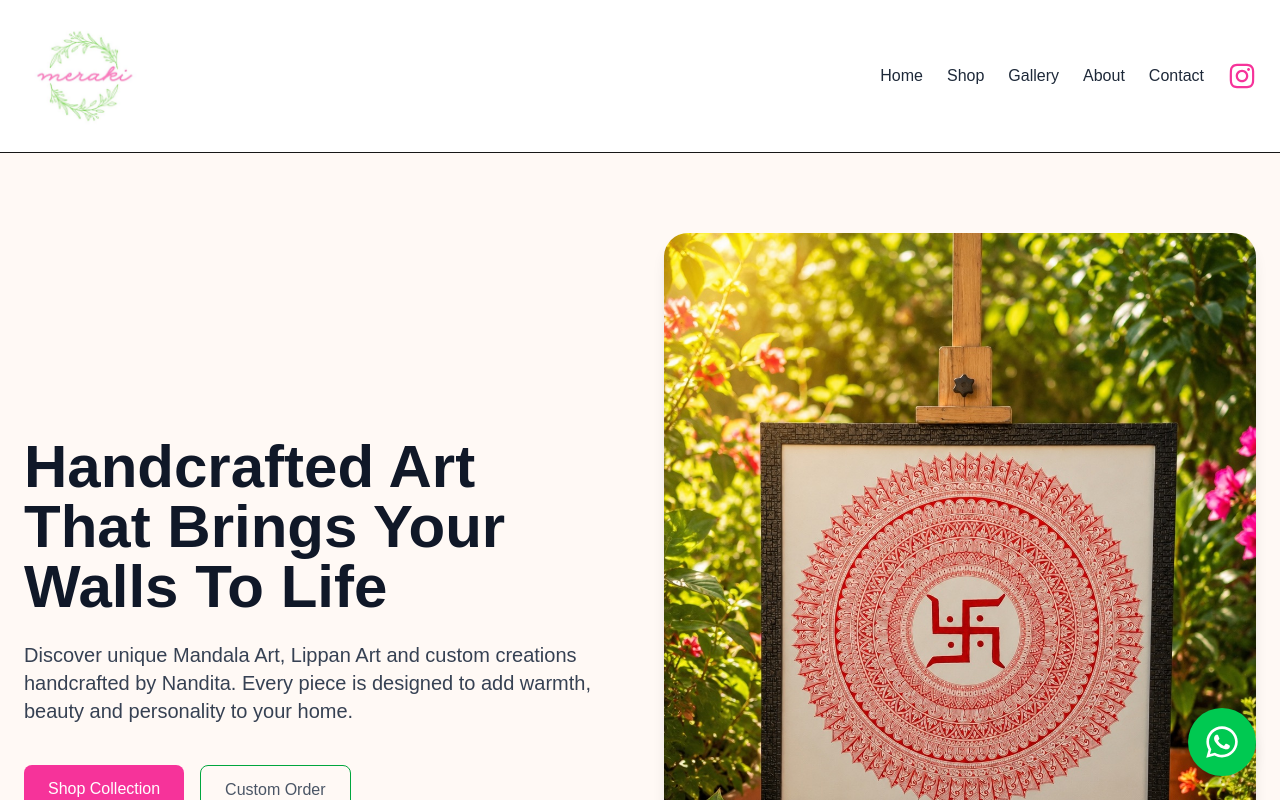
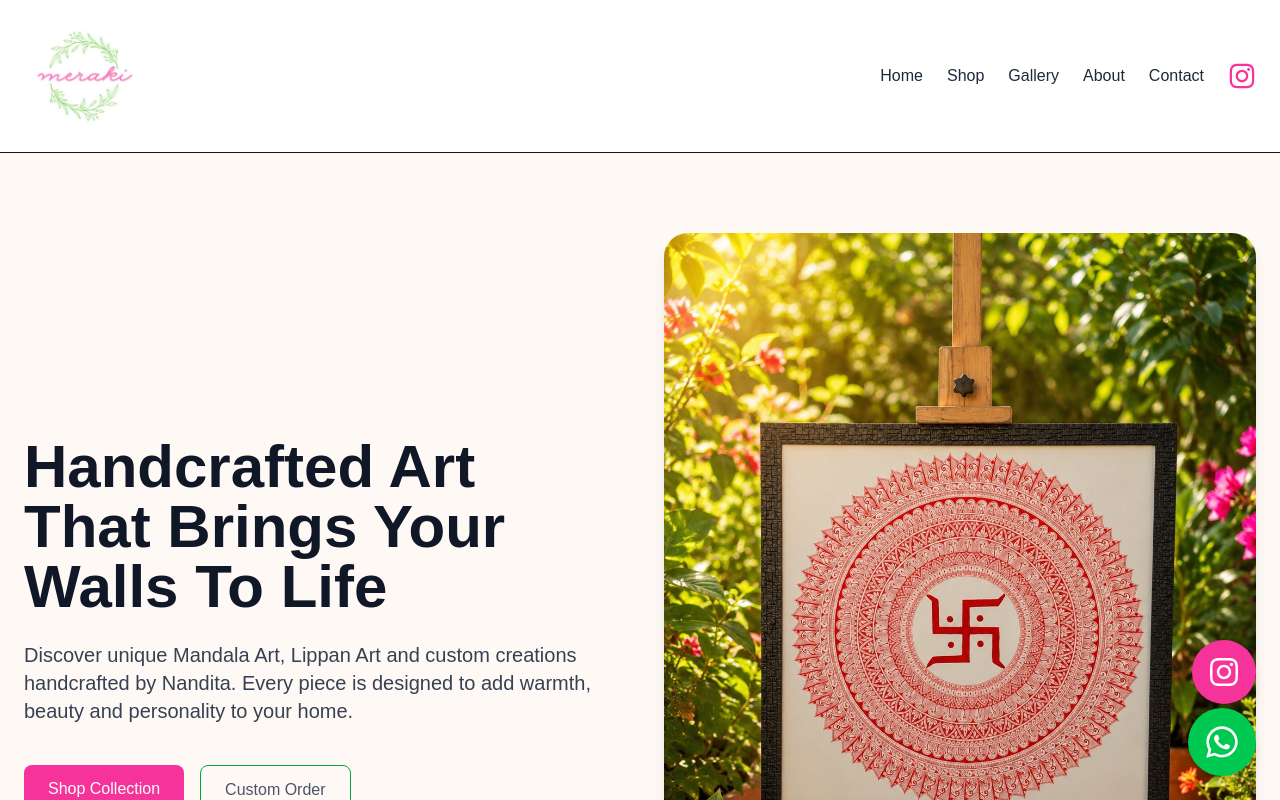
Before and after one commit to mistryshashi7674-collab/meraki-website, a Next.js app: page / in a window 1280 px wide. Shown: the top 800 px of the page. Built offline with nearby package versions, Linux system fonts and the light colour scheme.

Commit message:
added float button

```diff
--- a/app/page.tsx
+++ b/app/page.tsx
@@ -206,16 +206,28 @@ export default function Home() {
             Instagram.
           </p>
 
+          <div className="flex justify-center">
             <a
               href="https://www.instagram.com/meraki_nandita_/"
               target="_blank"
               rel="noopener noreferrer"
-            className="text-pink-600 hover:text-pink-700"
+              className="inline-flex items-center gap-3 bg-pink-500 text-white px-8 py-4 rounded-xl font-semibold hover:bg-pink-600"
             >
-            <FaInstagram size={28} />
+              <FaInstagram size={24} />
+              Follow @meraki_nandita_
             </a>
           </div>
+        </div>
       </section>
+
+      <a
+        href="https://www.instagram.com/meraki_nandita_/"
+        target="_blank"
+        rel="noopener noreferrer"
+        className="fixed bottom-24 right-6 bg-pink-500 text-white p-4 rounded-full shadow-lg z-50"
+      >
+        <FaInstagram size={32} />
+      </a>
 
       <a
         href="https://wa.me/918007801123"
```
Lines whose indentation alone changed are shown as unchanged.
